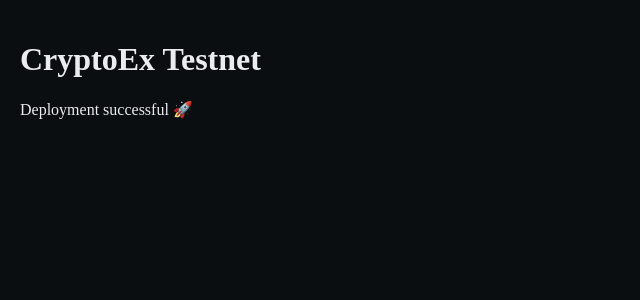
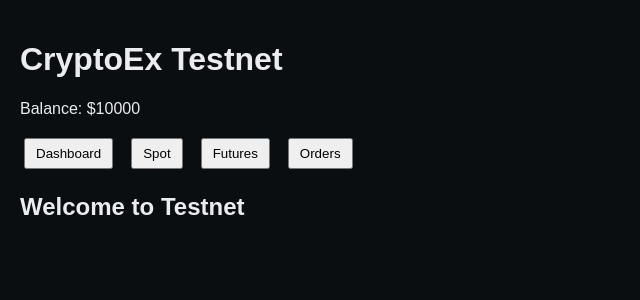
Before and after one commit to ShaDow326-del/cryptoex-testnet, a React (Create React App) app: page / in a window 1280 px wide. Shown: the top 300 px of the page, without its empty margins (0-640 px from the left). Built offline with nearby package versions, Linux system fonts and the light colour scheme.

Commit message:
Refactor App component with trading functionality

```diff
--- a/src/App.js
+++ b/src/App.js
@@ -1,10 +1,67 @@
-function App() {
+
+import { useState } from "react";
+
+const coins = [
+  "BTC","ETH","BNB","TON","USDT","ADA","AVAX","KASPA","SUI","CORE",
+  "SOL","XRP","DOGE","DOT","MATIC","ARB","OP","TRX","LTC","BCH",
+  "APT","NEAR","FIL","ICP","ATOM","HBAR","EOS","FLOW","GALA","APE"
+];
+
+export default function App() {
+  const [active, setActive] = useState("Dashboard");
+  const [orders, setOrders] = useState([]);
+  const [balance, setBalance] = useState(10000);
+
+  function placeOrder(coin, type) {
+    const amount = 100;
+    setBalance(b => b - amount);
+    setOrders(o => [...o, `${type} ${coin} - $${amount}`]);
+  }
+
   return (
-    <div style={{ padding: 20 }}>
+    <div style={{ padding: 20, fontFamily: "sans-serif" }}>
       <h1>CryptoEx Testnet</h1>
-      <p>Deployment successful 🚀</p>
+      <p>Balance: ${balance}</p>
+
+      <nav style={{ display: "flex", gap: 10 }}>
+        {["Dashboard","Spot","Futures","Orders"].map(n => (
+          <button key={n} onClick={() => setActive(n)}>{n}</button>
+        ))}
+      </nav>
+
+      {active === "Dashboard" && <h2>Welcome to Testnet</h2>}
+
+      {active === "Spot" && (
+        <div>
+          <h2>Spot Trading</h2>
+          {coins.map(c => (
+            <div key={c}>
+              {c}
+              <button onClick={() => placeOrder(c,"BUY")}>Buy</button>
+              <button onClick={() => placeOrder(c,"SELL")}>Sell</button>
+            </div>
+          ))}
+        </div>
+      )}
+
+      {active === "Futures" && (
+        <div>
+          <h2>Futures Trading</h2>
+          {coins.map(c => (
+            <div key={c}>
+              {c}
+              <button onClick={() => placeOrder(c,"LONG")}>Long</button>
+              <button onClick={() => placeOrder(c,"SHORT")}>Short</button>
+            </div>
+          ))}
+        </div>
+      )}
+
+      {active === "Orders" && (
+        <ul>
+          {orders.map((o,i) => <li key={i}>{o}</li>)}
+        </ul>
+      )}
     </div>
   );
-}
-
-export default App;
+    }
```
